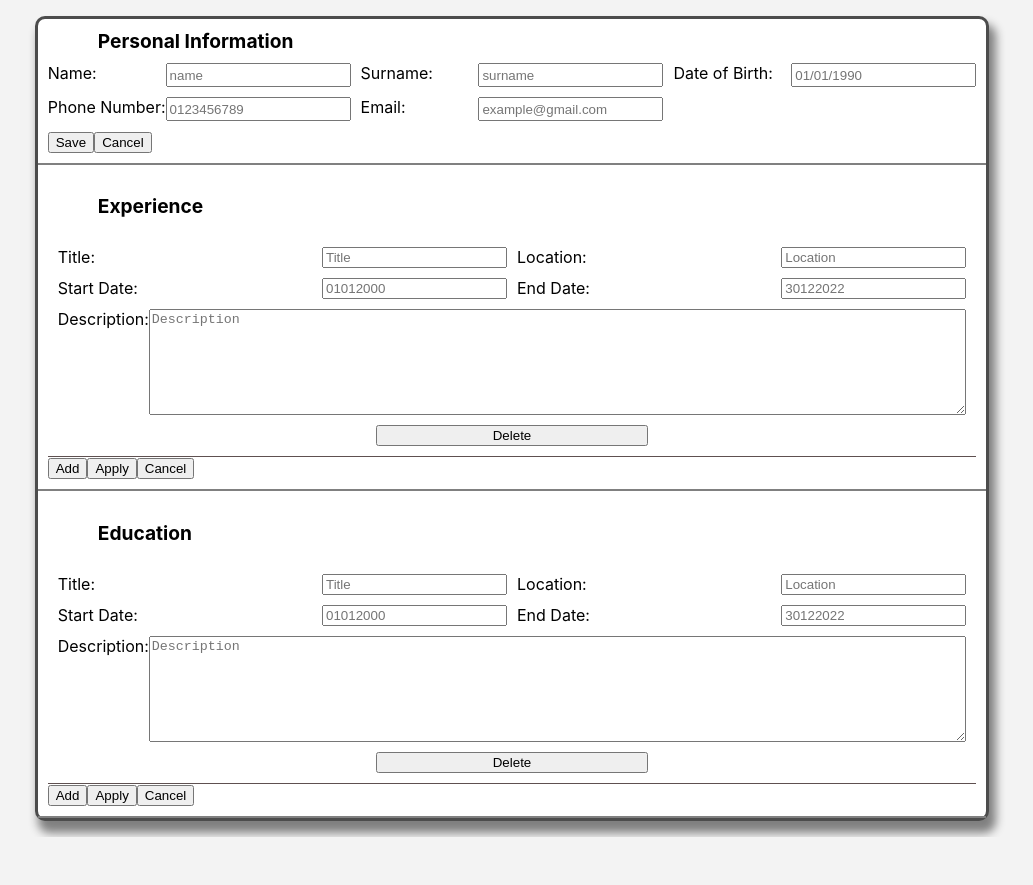
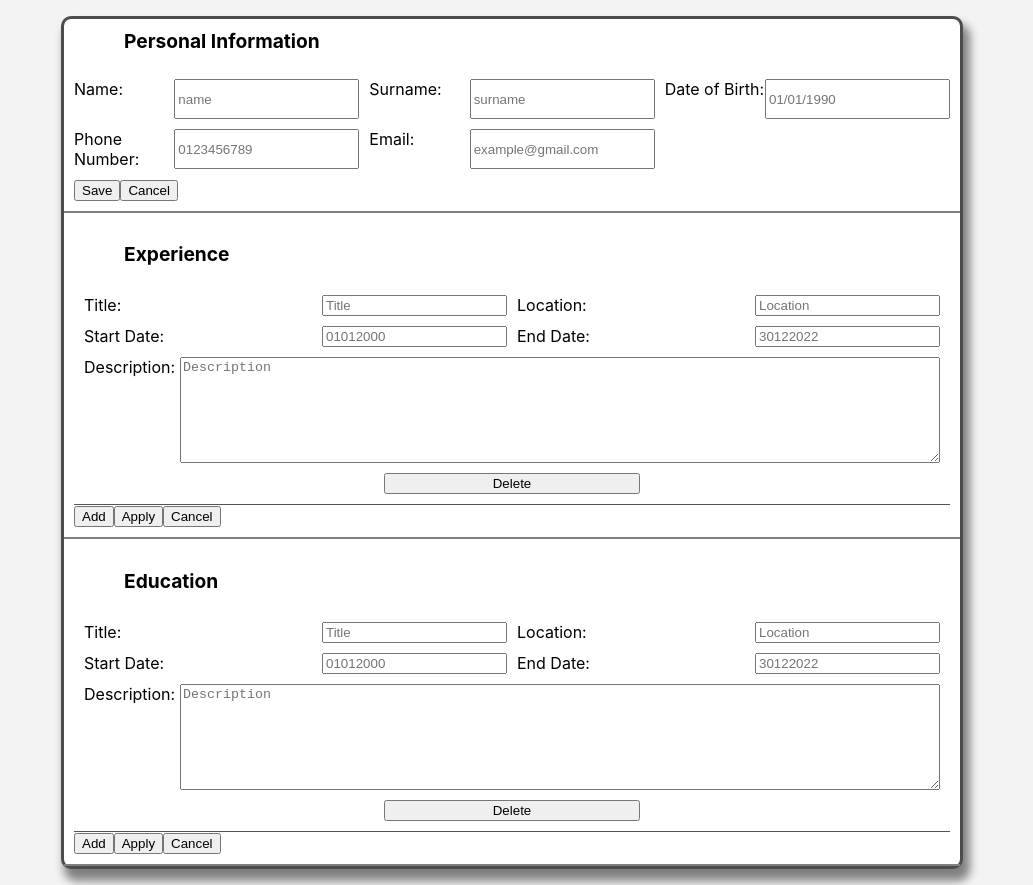
Before and after one commit to Saker07/ResumeBuilder, a React (Create React App) app: page / in a window 1280 px wide. Shown: the whole page, without its empty margins (128-1161 px from the left). Before the commit the page ends 837 px from the top, so only its background shows below. Built offline with nearby package versions, Linux system fonts and the light colour scheme.

Commit message:
Fix minor layout issues

```diff
--- a/src/App.css
+++ b/src/App.css
@@ -14,6 +14,7 @@ body{
   border-color: rgba(0, 0, 0, 0.7);
   background-color: white;
   box-shadow: 5px 10px 10px 2px grey;
+  max-width: 70%;
 }
 
 .section {
@@ -51,7 +52,12 @@ h3 {
 .description {
   grid-column: 1 / 3;
   width: 100%;
+  gap: 5px;
 }
+.description>span:nth-child(2) {
+  min-height: 100px;
+}
+
 .description>textarea{
   width: 100%;
   min-height: 100px;
```
